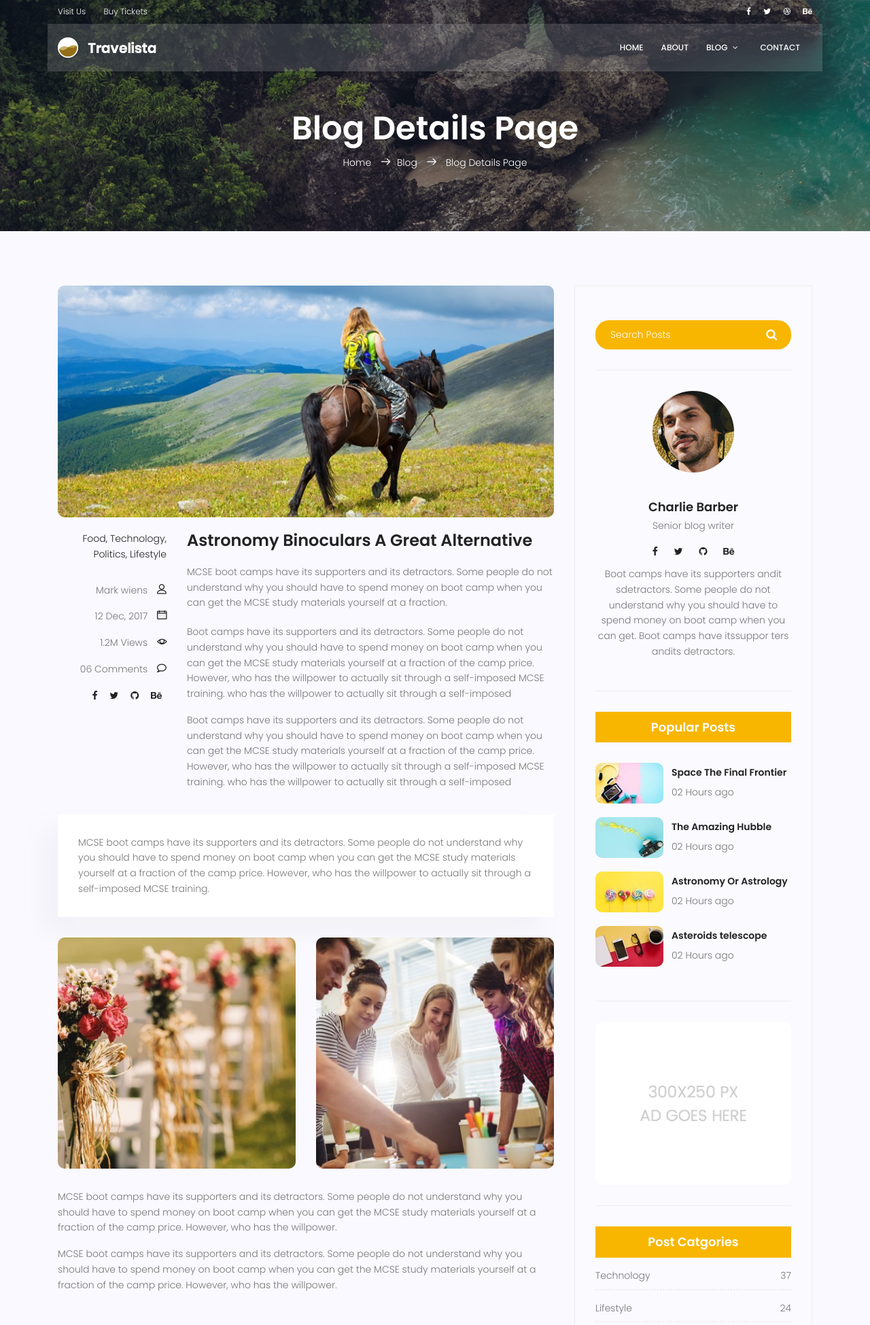
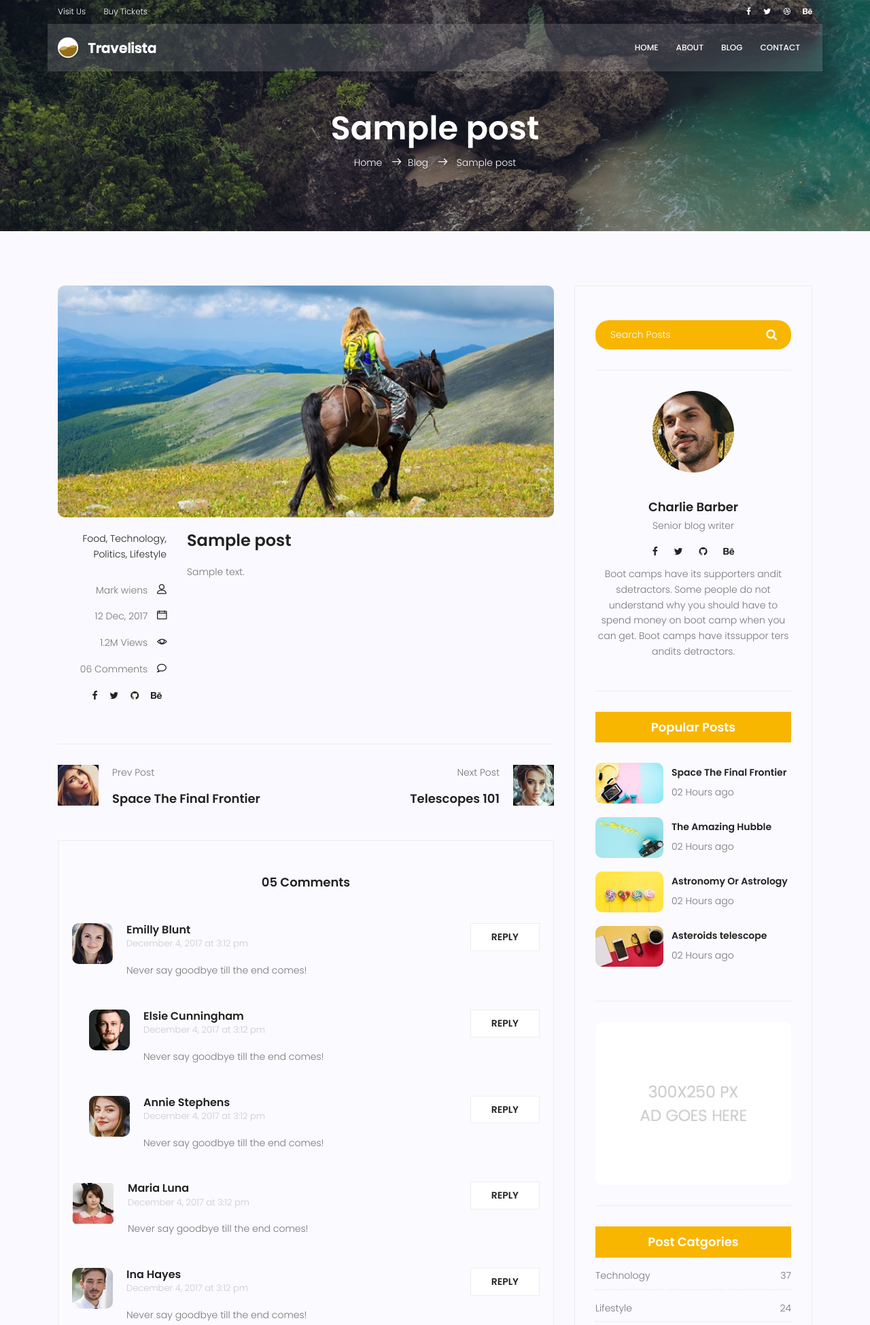
Before and after one commit to Benfoxyy/mysite, a Django app: template templates/blog/blog-single.html in a window 1280 px wide. Shown: the top 1949 px of the page at 68% size. Run offline with Django 3.2, Linux system fonts and the light colour scheme; the template is opened without the code that fills it: values that come from a table or form of the project are taken from there, others are empty; tables that the repository leaves empty hold one stand-in row (values such as "Sample post"); some libraries are stand-ins or nearby versions.

Commit message:
static to dynamic
connect all of the blog post to her single page

```diff
--- a/blog/urls.py
+++ b/blog/urls.py
@@ -5,6 +5,5 @@
 
 urlpatterns = [
     path('',blog_view,name='home'),
-    path('single',single_view,name='single'),
-    path('<int:pid>',test,name='test'),
+    path('<int:pid>',single_view,name='single'),
 ]
--- a/templates/base.html
+++ b/templates/base.html
@@ -76,25 +76,8 @@
               <li><a href="{% url "website:home" %}">Home</a></li>
               <li><a href="{% url "website:about" %}">About</a></li>
               <li class="menu-has-children">
-                <a href="">Blog</a>
-                <ul>
-                  <li><a href="{% url "blog:home" %}">Blog Home</a></li>
-                  <li><a href="{% url "blog:single" %}">Blog Single</a></li>
-                </ul>
-              </li>
+                <a href='{% url "blog:home" %}'>Blog</a>
               <li class="menu-has-children">
-
-                <ul>
-                  <li><a href="elements.html">Elements</a></li>
-                  <li class="menu-has-children">
-                    <a href="">Level 2 </a>
-                    <ul>
-                      <li><a href="#">Item One</a></li>
-                      <li><a href="#">Item Two</a></li>
-                    </ul>
-                  </li>
-                </ul>
-              </li>
               <li><a href="{% url "website:contact" %}">Contact</a></li>
             </ul>
           </nav>
--- a/templates/blog/blog-single.html
+++ b/templates/blog/blog-single.html
@@ -5,13 +5,13 @@
   <div class="container">
     <div class="row d-flex align-items-center justify-content-center">
       <div class="about-content col-lg-12">
-        <h1 class="text-white">Blog Details Page</h1>
+        <h1 class="text-white">{{post.title}}</h1>
         <p class="text-white link-nav">
-          <a href="index.html">Home </a>
+          <a href="{% url 'website:home' %}">Home </a>
           <span class="lnr lnr-arrow-right"></span
-          ><a href="blog-home.html">Blog </a>
+          ><a href="{% url 'blog:home' %}">Blog </a>
           <span class="lnr lnr-arrow-right"></span>
-          <a href="blog-single.html"> Blog Details Page</a>
+          {{post.title}}
         </p>
       </div>
     </div>
@@ -27,7 +27,11 @@
         <div class="single-post row">
           <div class="col-lg-12">
             <div class="feature-img">
-              <img class="img-fluid" src="{% static 'img/blog/feature-img1.jpg' %}" alt="" />
+              <img
+                class="img-fluid"
+                src="{% static 'img/blog/feature-img1.jpg' %}"
+                alt=""
+              />
             </div>
           </div>
           <div class="col-lg-3 col-md-3 meta-details">
@@ -70,64 +74,8 @@
             </div>
           </div>
           <div class="col-lg-9 col-md-9">
-            <h3 class="mt-20 mb-20">
-              Astronomy Binoculars A Great Alternative
-            </h3>
-            <p class="excert">
-              MCSE boot camps have its supporters and its detractors. Some
-              people do not understand why you should have to spend money on
-              boot camp when you can get the MCSE study materials yourself at a
-              fraction.
-            </p>
-            <p>
-              Boot camps have its supporters and its detractors. Some people do
-              not understand why you should have to spend money on boot camp
-              when you can get the MCSE study materials yourself at a fraction
-              of the camp price. However, who has the willpower to actually sit
-              through a self-imposed MCSE training. who has the willpower to
-              actually sit through a self-imposed
-            </p>
-            <p>
-              Boot camps have its supporters and its detractors. Some people do
-              not understand why you should have to spend money on boot camp
-              when you can get the MCSE study materials yourself at a fraction
-              of the camp price. However, who has the willpower to actually sit
-              through a self-imposed MCSE training. who has the willpower to
-              actually sit through a self-imposed
-            </p>
-          </div>
-          <div class="col-lg-12">
-            <div class="quotes">
-              MCSE boot camps have its supporters and its detractors. Some
-              people do not understand why you should have to spend money on
-              boot camp when you can get the MCSE study materials yourself at a
-              fraction of the camp price. However, who has the willpower to
-              actually sit through a self-imposed MCSE training.
-            </div>
-            <div class="row mt-30 mb-30">
-              <div class="col-6">
-                <img class="img-fluid" src="{% static 'img/blog/post-img1.jpg' %}" alt="" />
-              </div>
-              <div class="col-6">
-                <img class="img-fluid" src="{% static 'img/blog/post-img2.jpg' %}" alt="" />
-              </div>
-              <div class="col-lg-12 mt-30">
-                <p>
-                  MCSE boot camps have its supporters and its detractors. Some
-                  people do not understand why you should have to spend money on
-                  boot camp when you can get the MCSE study materials yourself
-                  at a fraction of the camp price. However, who has the
-                  willpower.
-                </p>
-                <p>
-                  MCSE boot camps have its supporters and its detractors. Some
-                  people do not understand why you should have to spend money on
-                  boot camp when you can get the MCSE study materials yourself
-                  at a fraction of the camp price. However, who has the
-                  willpower.
-                </p>
-              </div>
-            </div>
+            <h3 class="mt-20 mb-20">{{post.title}}</h3>
+            <p class="excert">{{post.content}}</p>
           </div>
         </div>
         <div class="navigation-area">
@@ -137,7 +85,10 @@
             >
               <div class="thumb">
                 <a href="#"
-                  ><img class="img-fluid" src="{% static 'img/blog/prev.jpg' %}" alt=""
+                  ><img
+                    class="img-fluid"
+                    src="{% static 'img/blog/prev.jpg' %}"
+                    alt=""
                 /></a>
               </div>
               <div class="arrow">
@@ -164,7 +115,10 @@
               </div>
               <div class="thumb">
                 <a href="#"
-                  ><img class="img-fluid" src="{% static 'img/blog/next.jpg' %}" alt=""
+                  ><img
+                    class="img-fluid"
+                    src="{% static 'img/blog/next.jpg' %}"
+                    alt=""
                 /></a>
               </div>
             </div>
@@ -352,7 +306,11 @@
             <div class="popular-post-list">
               <div class="single-post-list d-flex flex-row align-items-center">
                 <div class="thumb">
-                  <img class="img-fluid" src="{% static 'img/blog/pp1.jpg' %}" alt="" />
+                  <img
+                    class="img-fluid"
+                    src="{% static 'img/blog/pp1.jpg' %}"
+                    alt=""
+                  />
                 </div>
                 <div class="details">
                   <a href="blog-single.html"
@@ -363,7 +321,11 @@
               </div>
               <div class="single-post-list d-flex flex-row align-items-center">
                 <div class="thumb">
-                  <img class="img-fluid" src="{% static 'img/blog/pp2.jpg' %}" alt="" />
+                  <img
+                    class="img-fluid"
+                    src="{% static 'img/blog/pp2.jpg' %}"
+                    alt=""
+                  />
                 </div>
                 <div class="details">
                   <a href="blog-single.html"><h6>The Amazing Hubble</h6></a>
@@ -372,7 +334,11 @@
               </div>
               <div class="single-post-list d-flex flex-row align-items-center">
                 <div class="thumb">
-                  <img class="img-fluid" src="{% static 'img/blog/pp3.jpg' %}" alt="" />
+                  <img
+                    class="img-fluid"
+                    src="{% static 'img/blog/pp3.jpg' %}"
+                    alt=""
+                  />
                 </div>
                 <div class="details">
                   <a href="blog-single.html"><h6>Astronomy Or Astrology</h6></a>
@@ -381,7 +347,11 @@
               </div>
               <div class="single-post-list d-flex flex-row align-items-center">
                 <div class="thumb">
-                  <img class="img-fluid" src="{% static 'img/blog/pp4.jpg' %}" alt="" />
+                  <img
+                    class="img-fluid"
+                    src="{% static 'img/blog/pp4.jpg' %}"
+                    alt=""
+                  />
                 </div>
                 <div class="details">
                   <a href="blog-single.html"><h6>Asteroids telescope</h6></a>
@@ -392,7 +362,10 @@
           </div>
           <div class="single-sidebar-widget ads-widget">
             <a href="#"
-              ><img class="img-fluid" src="{% static 'img/blog/ads-banner.jpg' %}" alt=""
+              ><img
+                class="img-fluid"
+                src="{% static 'img/blog/ads-banner.jpg' %}"
+                alt=""
             /></a>
           </div>
           <div class="single-sidebar-widget post-category-widget">
```
Also changed, not shown: blog/views.py (+2 -5 lines), templates/blog/blog-home.html (+4 -7 lines).
